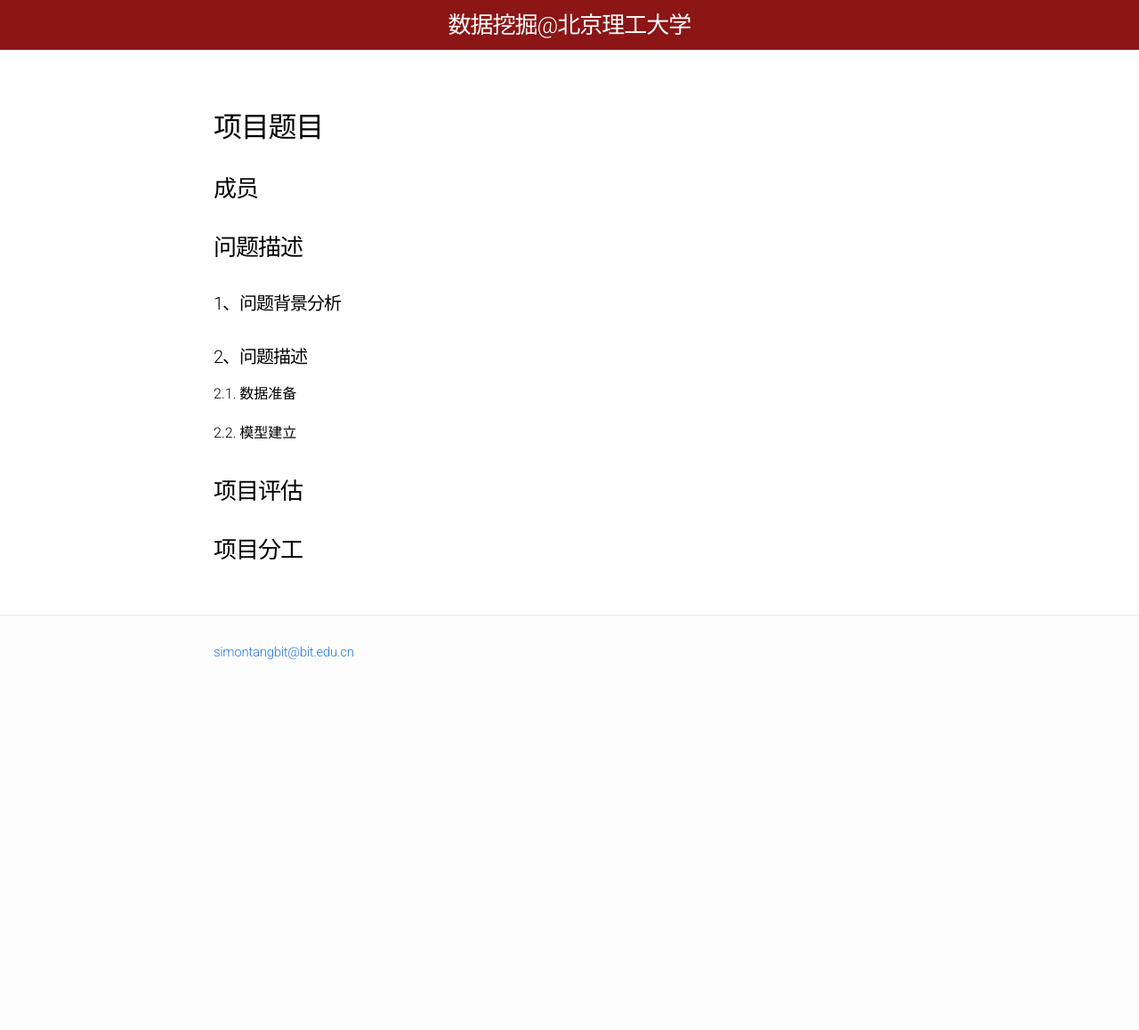
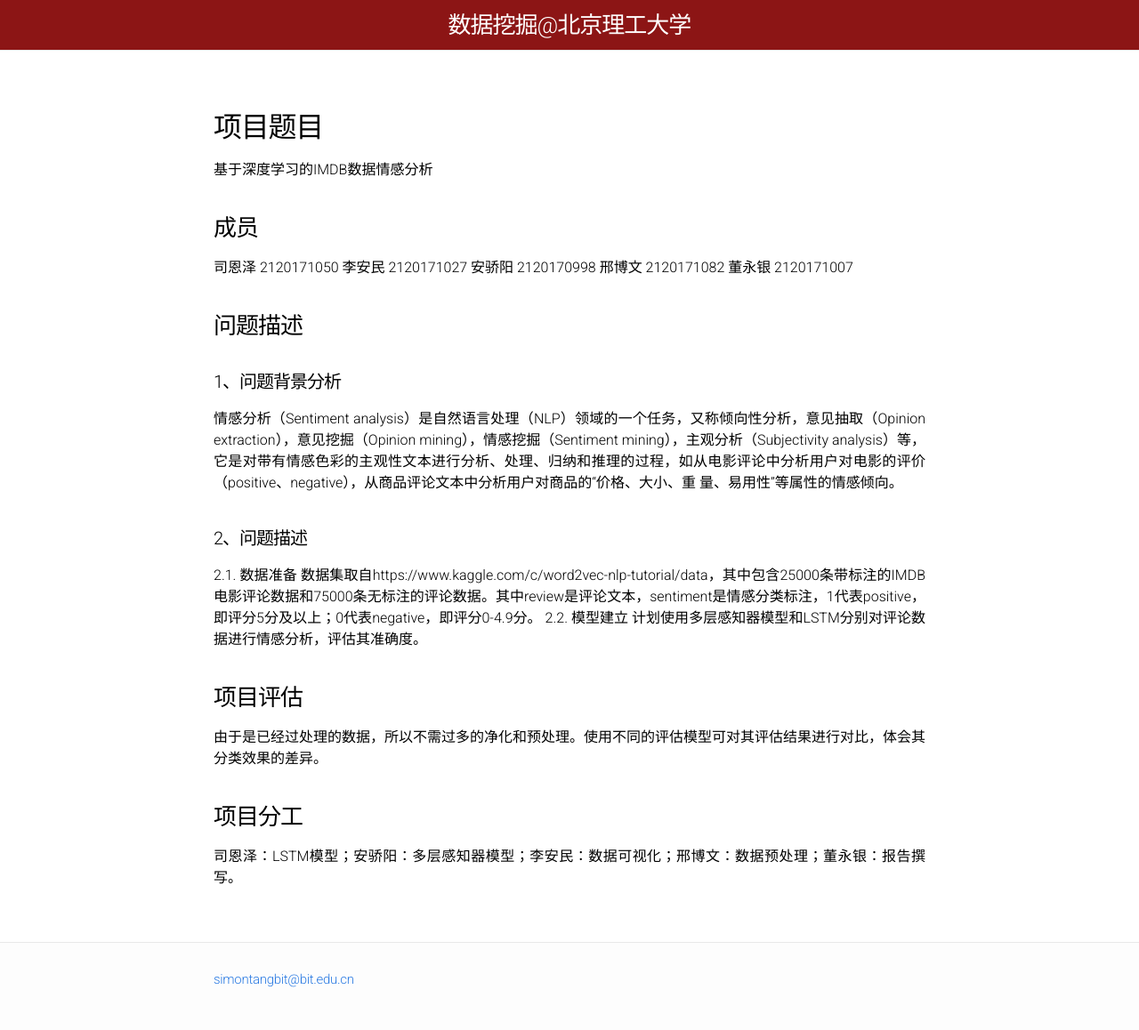
Before and after one commit to BITDM/bitdm.github.io, a Jekyll site: the page built from 2018/projects/P13/proposal.md, in a window 1280 px wide. Shown: the whole page at 89% size. Built offline with Jekyll 4.4.1, drawn with Linux system fonts in a browser that asks for light colours; our own code applies the rules of GitHub Pages for plain Markdown files; before the commit the page ends 900 px from its top, so only the background shows below that.

Commit message:
update the proposal.md

```diff
--- a/2018/projects/P13/proposal.md
+++ b/2018/projects/P13/proposal.md
@@ -5,19 +5,24 @@
 ---
 
 ## 项目题目
-
+基于深度学习的IMDB数据情感分析
 ### 成员
-
+司恩泽 2120171050
+李安民 2120171027
+安骄阳 2120170998
+邢博文 2120171082
+董永银 2120171007
 ### 问题描述
 
 #### 1、问题背景分析
-
+情感分析（Sentiment analysis）是自然语言处理（NLP）领域的一个任务，又称倾向性分析，意见抽取（Opinion extraction），意见挖掘（Opinion mining），情感挖掘（Sentiment mining），主观分析（Subjectivity analysis）等，它是对带有情感色彩的主观性文本进行分析、处理、归纳和推理的过程，如从电影评论中分析用户对电影的评价（positive、negative），从商品评论文本中分析用户对商品的“价格、大小、重 量、易用性”等属性的情感倾向。
 #### 2、问题描述
 
 2.1. 数据准备
-
+数据集取自https://www.kaggle.com/c/word2vec-nlp-tutorial/data，其中包含25000条带标注的IMDB电影评论数据和75000条无标注的评论数据。其中review是评论文本，sentiment是情感分类标注，1代表positive，即评分5分及以上；0代表negative，即评分0-4.9分。
 2.2. 模型建立
-
+计划使用多层感知器模型和LSTM分别对评论数据进行情感分析，评估其准确度。
 ### 项目评估
-
+由于是已经过处理的数据，所以不需过多的净化和预处理。使用不同的评估模型可对其评估结果进行对比，体会其分类效果的差异。
 ### 项目分工
+司恩泽：LSTM模型；安骄阳：多层感知器模型；李安民：数据可视化；邢博文：数据预处理；董永银：报告撰写。
```
